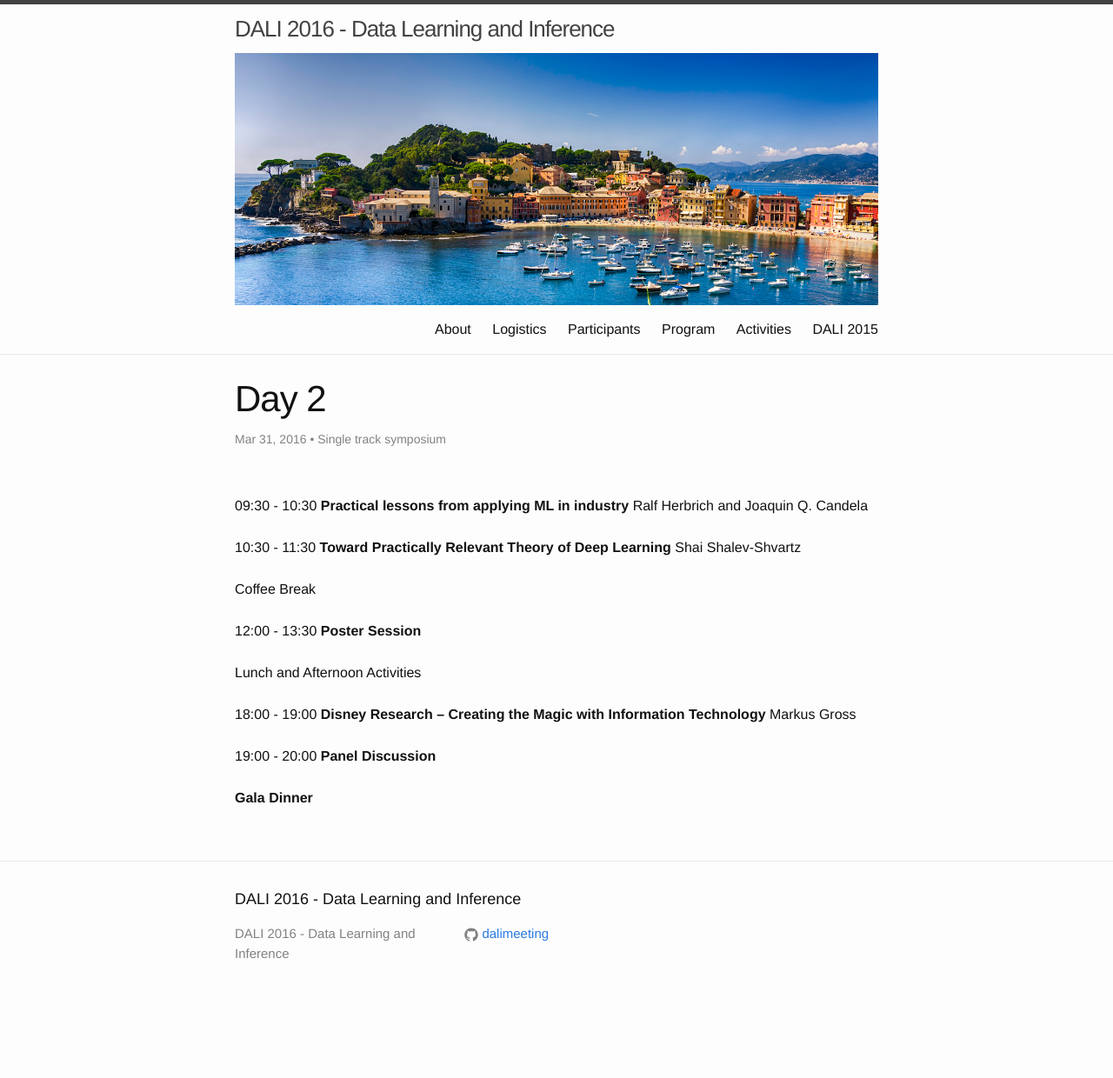
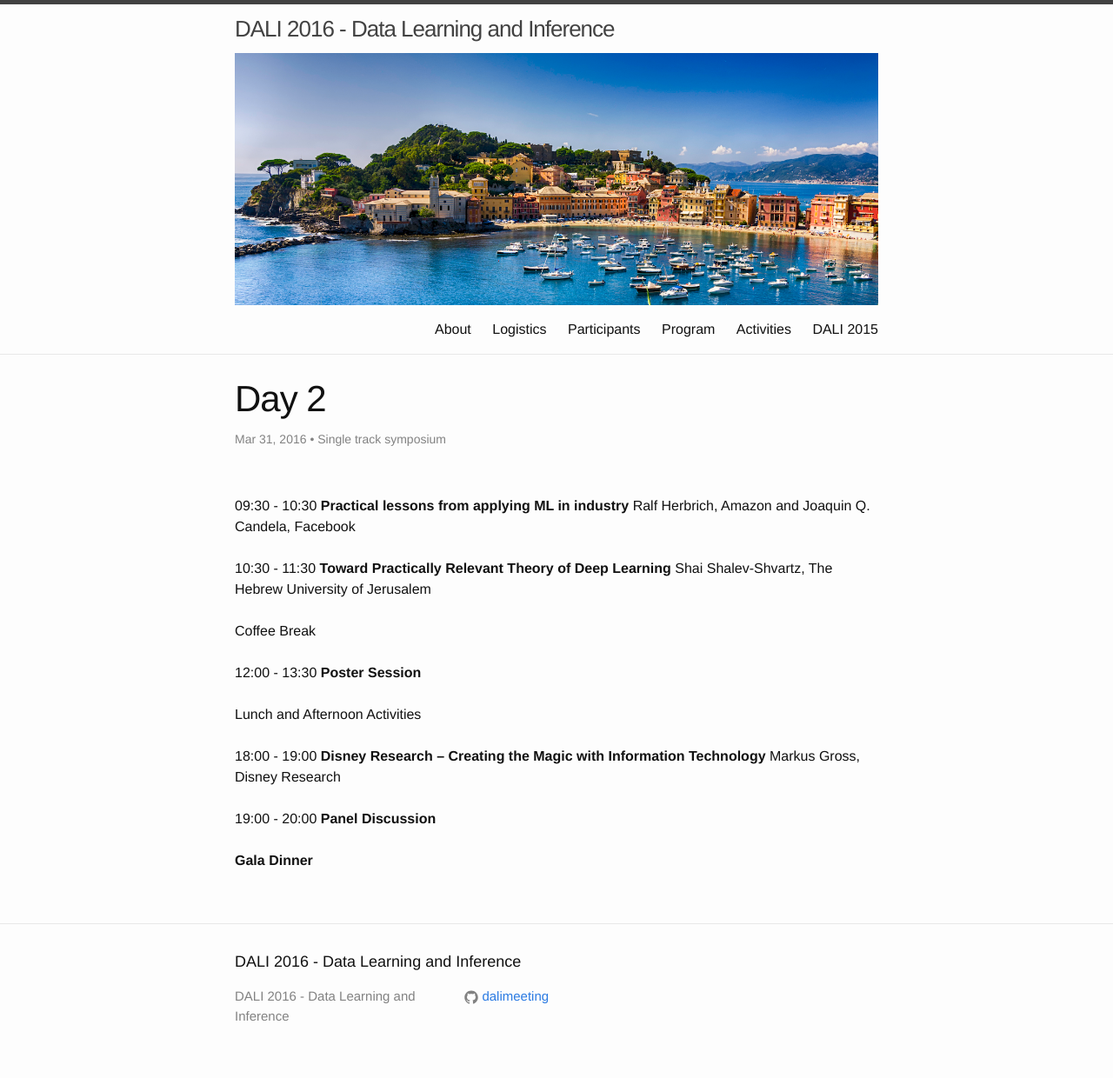
Before and after one commit to dalimeeting/dalimeeting.github.io, a Jekyll site: the page built from _posts/2016-03-31-day-2.md, in a window 1280 px wide. Shown: the whole page at 87% size. Built offline with Jekyll 4.4.1, drawn with Linux system fonts in a browser that asks for light colours; before the commit the page ends 1168 px from its top, so only the background shows below that.

Commit message:
added affiliations for symposium speakers

```diff
--- a/_posts/2016-03-31-day-2.md
+++ b/_posts/2016-03-31-day-2.md
@@ -5,11 +5,11 @@ tagline: "Single track symposium"
 
 talks:
 - title: "Practical lessons from applying ML in industry"
-  speaker: "Ralf Herbrich and Joaquin Q. Candela"
+  speaker: "Ralf Herbrich, Amazon and Joaquin Q. Candela, Facebook"
   start: "09:30"
   end: "10:30"
 - title: "Toward Practically Relevant Theory of Deep Learning"
-  speaker: "Shai Shalev-Shvartz"
+  speaker: "Shai Shalev-Shvartz, The Hebrew University of Jerusalem"
   start: "10:30"
   end: "11:30"
 - title: ""
@@ -20,7 +20,7 @@ talks:
 - title: ""
   start: "Lunch and Afternoon Activities"
 - title: "Disney Research – Creating the Magic with Information Technology"
-  speaker: "Markus Gross"
+  speaker: "Markus Gross, Disney Research"
   start: "18:00"
   end: "19:00"
 - title: "Panel Discussion"
```
